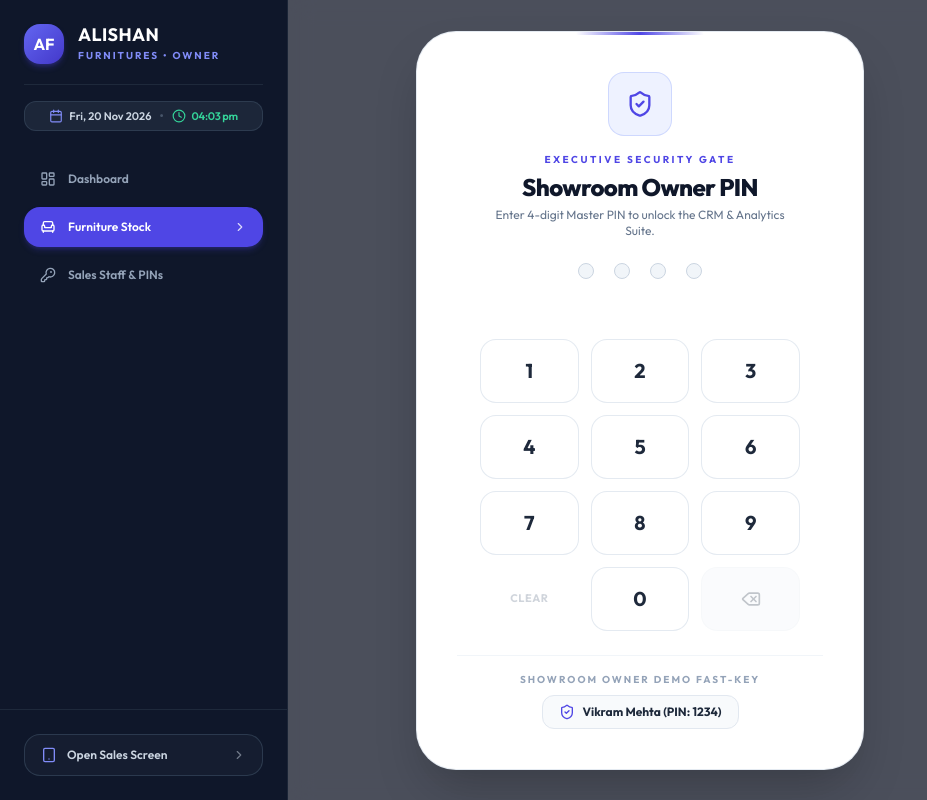
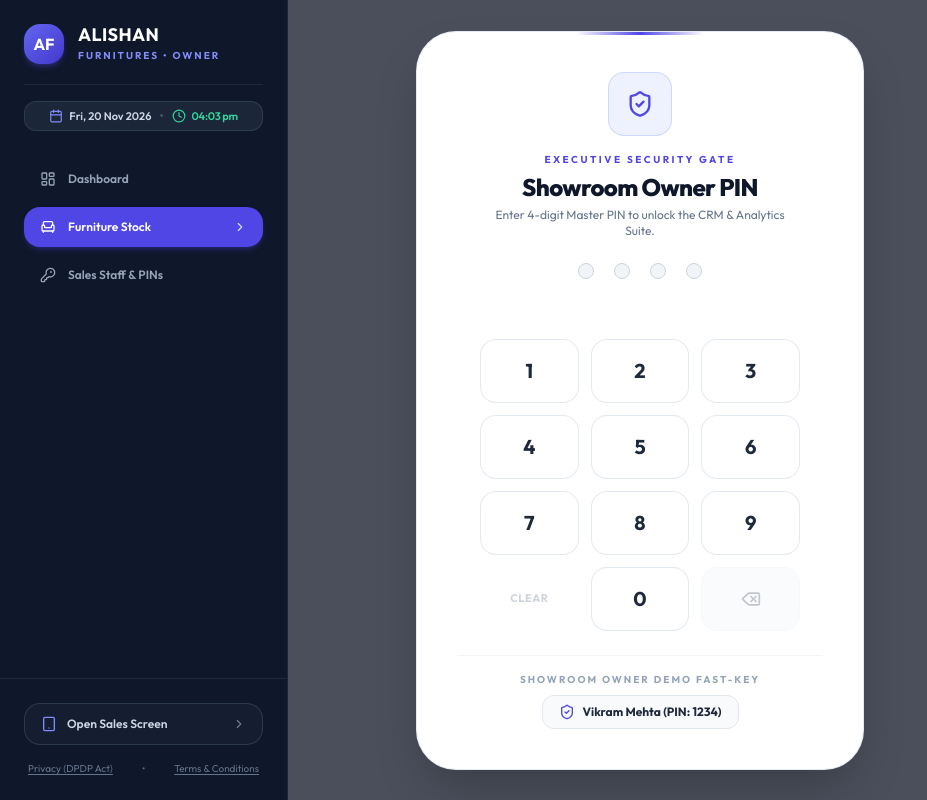
Before and after one commit to muzammilkittur789-es/Furniture-Retail-CRM, a Next.js app: page /admin/products in a window 1280 px wide. Shown: the whole page, without its empty margins (0-927 px from the left). Built offline with nearby package versions, Linux system fonts and the light colour scheme.

Commit message:
feat(navigation): add visible Privacy Policy and Terms & Conditions links in homepage and admin sidebar

```diff
--- a/app/page.tsx
+++ b/app/page.tsx
@@ -102,14 +102,14 @@ export default function RootHomePage() {
       {/* Footer */}
       <footer className="relative z-10 max-w-6xl w-full mx-auto border-t border-slate-200/80 pt-6 flex flex-col sm:flex-row items-center justify-between text-xs text-slate-500 gap-4">
         <p>© 2026 Alishan Furnitures. All rights reserved.</p>
-        <div className="flex items-center gap-4 text-xs font-medium">
+        <div className="flex flex-wrap items-center justify-center gap-3 sm:gap-4 text-xs font-medium">
           <Link href="/sales" className="hover:text-indigo-600 transition">Sales Floor</Link>
           <span>•</span>
           <Link href="/admin" className="hover:text-indigo-600 transition">Admin Dashboard</Link>
           <span>•</span>
-          <Link href="/admin/products" className="hover:text-indigo-600 transition">Stock Inventory</Link>
+          <Link href="/privacy-policy" className="hover:text-indigo-600 transition text-amber-800 font-semibold">Privacy Policy (DPDP Act)</Link>
           <span>•</span>
-          <Link href="/admin/staff" className="hover:text-indigo-600 transition">Staff PINs</Link>
+          <Link href="/terms" className="hover:text-indigo-600 transition text-stone-800 font-semibold">Terms & Conditions</Link>
         </div>
       </footer>
     </div>
--- a/components/admin/admin-shell.tsx
+++ b/components/admin/admin-shell.tsx
@@ -196,6 +196,16 @@ export function AdminShell({ children }: AdminShellProps) {
             <ChevronRight className="w-3.5 h-3.5 opacity-50" />
           </Link>
 
+          <div className="flex items-center justify-between text-[10px] text-slate-500 px-1">
+            <Link href="/privacy-policy" target="_blank" className="hover:text-slate-300 transition underline underline-offset-2">
+              Privacy (DPDP Act)
+            </Link>
+            <span>•</span>
+            <Link href="/terms" target="_blank" className="hover:text-slate-300 transition underline underline-offset-2">
+              Terms & Conditions
+            </Link>
+          </div>
+
           {adminSession && (
             <div className="pt-2 flex items-center justify-between">
               <div className="min-w-0">
--- a/tsconfig.json
+++ b/tsconfig.json
@@ -22,5 +22,5 @@
     }
   },
   "include": ["next-env.d.ts", "**/*.ts", "**/*.tsx", ".next/types/**/*.ts"],
-  "exclude": ["node_modules", "scripts"]
+  "exclude": ["node_modules", "scripts", "disposable-chat"]
 }
```
